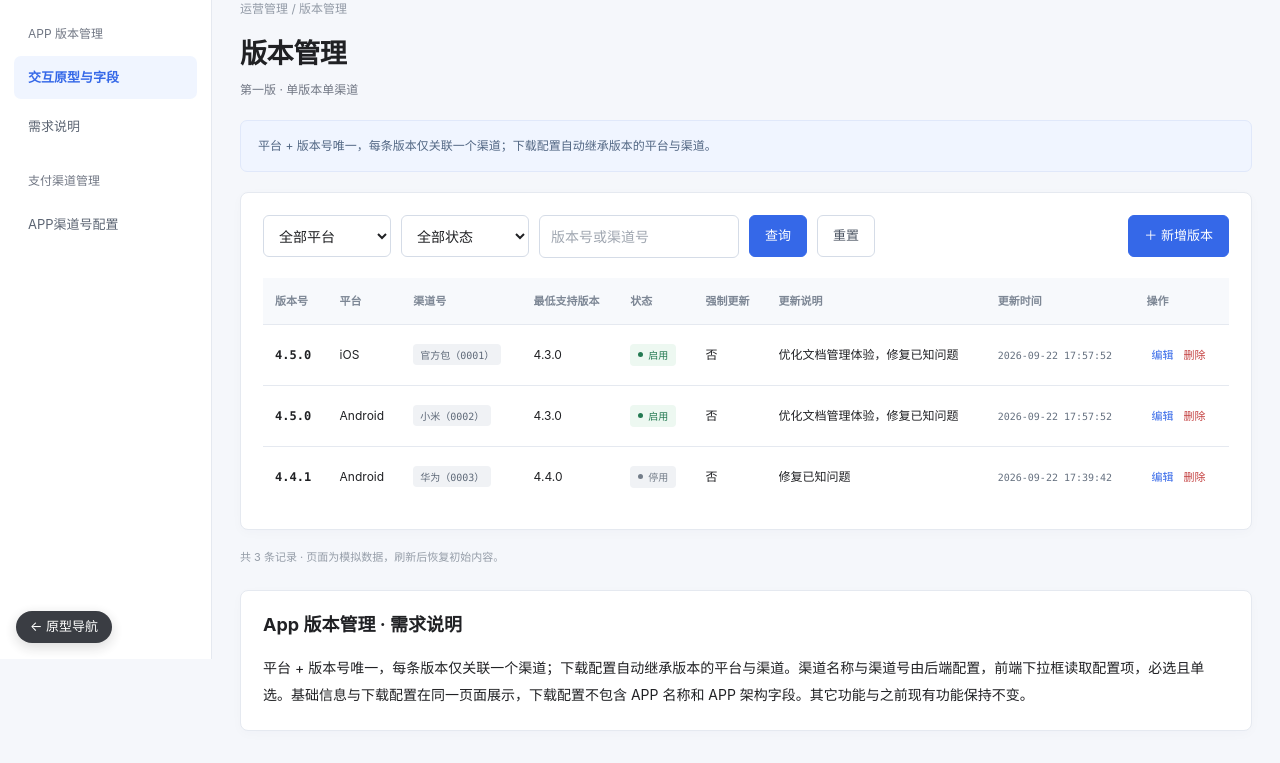
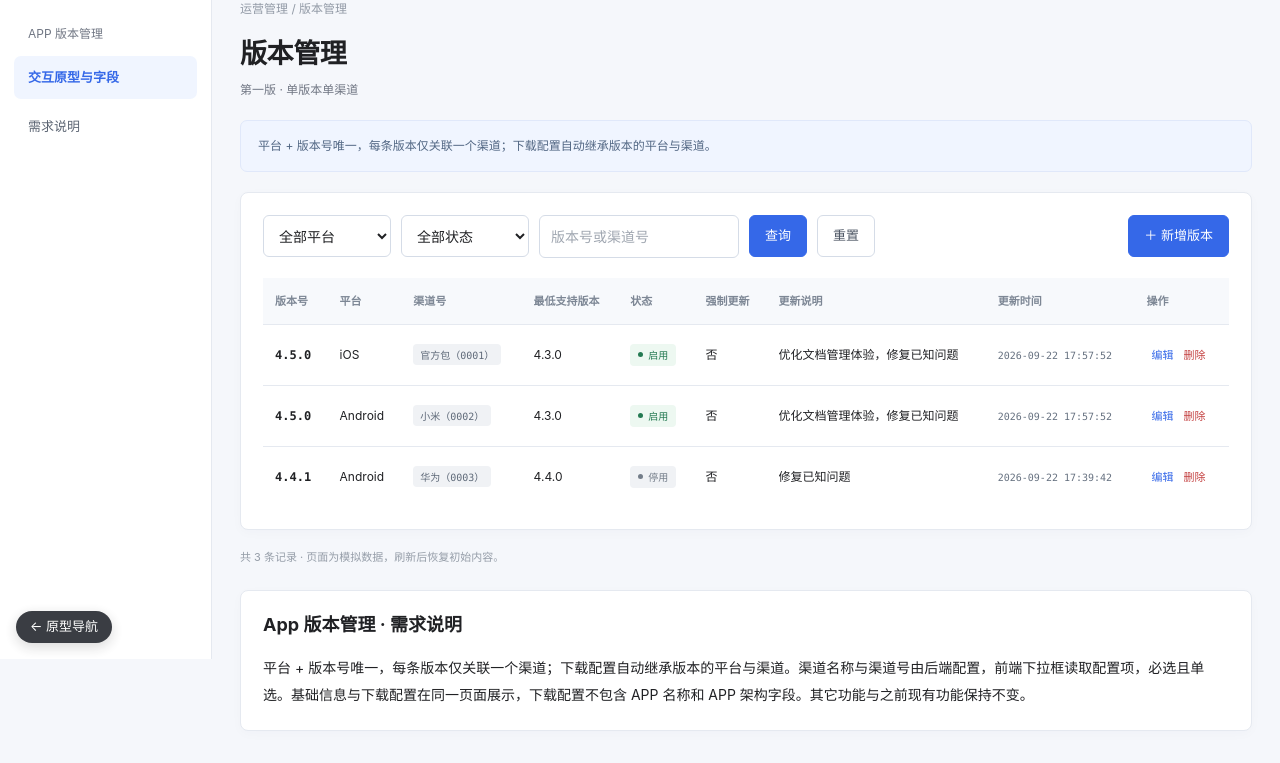
Before and after one commit to 4535027-source/Mullet-, a plain HTML site: page app-version-admin/index.html in a window 1280 px wide. Shown: the part 141-904 px from the top of the page. Drawn offline with Linux system fonts and the light colour scheme.

Commit message:
APP版本管理移除支付渠道入口；接入全站返回按钮

```diff
--- a/app-version-admin/index.html
+++ b/app-version-admin/index.html
@@ -27,16 +27,11 @@ html{scroll-padding-block:20px}body{overflow-wrap:break-word}.shell,.main,.conte
     <aside class="sidebar">
       <div><a class="logo" href="#prototype" aria-label="Mullet 首页">mullet<span>.</span></a><div class="logo-sub">MANAGEMENT<br>CONSOLE</div></div>
       <div class="nav-group">APP 版本管理</div>
-      <nav class="side-nav" aria-label="页面导航"><a class="active" href="#prototype" data-view="version">交互原型与字段</a><a href="#rules" data-view="version">需求说明</a></nav>
-      <div class="nav-group" style="margin-top:22px">支付渠道管理</div>
-      <nav class="side-nav" aria-label="支付渠道管理导航"><a href="#payment-channel" data-view="payment">APP渠道号配置</a></nav>
+      <nav class="side-nav" aria-label="页面导航"><a class="active" href="#prototype">交互原型与字段</a><a href="#rules">需求说明</a></nav>
     </aside>
     <main class="main">
       <header class="topbar"><div class="topbar-left"><span class="menu-icon">☰</span>运营管理</div><div class="topbar-right"><span class="prototype-badge">版本管理原型</span><span class="admin-name">Mullet 管理员</span></div></header>
       <nav class="subnav" aria-label="页内导航"><a class="active" href="#prototype">版本管理</a><a href="#field-guide">需求说明</a></nav>
-      <section id="paymentChannelView" hidden aria-label="支付渠道管理 · APP渠道号配置原型">
-        <iframe src="./payment-channel.html" title="支付渠道管理 · APP渠道号配置原型" style="display:block;width:100%;height:calc(100vh - 64px);border:0" loading="lazy"></iframe>
-      </section>
       <div class="content" id="prototype">
         <div class="breadcrumb">运营管理 / 版本管理</div>
         <div class="page-heading"><h1>版本管理</h1><p>第一版 · 单版本单渠道</p></div>
@@ -92,20 +87,6 @@ html{scroll-padding-block:20px}body{overflow-wrap:break-word}.shell,.main,.conte
     </main>
   </div>
   <div class="toast" id="toast" role="status" aria-live="polite" hidden></div>
-  <script>
-    // 侧边栏切换：#payment-channel 显示支付渠道原型，其余锚点显示版本管理原型
-    (function(){
-      const pay=document.getElementById('paymentChannelView'),ver=document.getElementById('prototype'),sub=document.querySelector('.subnav'),badge=document.querySelector('.prototype-badge');
-      function route(){
-        const isPay=location.hash==='#payment-channel';
-        pay.hidden=!isPay; ver.hidden=isPay; if(sub)sub.hidden=isPay;
-        if(badge)badge.textContent=isPay?'支付渠道管理原型':'版本管理原型';
-        document.querySelectorAll('.side-nav a').forEach(a=>a.classList.toggle('active',isPay?a.dataset.view==='payment':(a.getAttribute('href')===(location.hash||'#prototype'))||(!location.hash&&a.getAttribute('href')==='#prototype')));
-        if(isPay)window.scrollTo(0,0);
-      }
-      window.addEventListener('hashchange',route);route();
-    })();
-  </script>
   <script>
     "use strict";
     const byId=id=>document.getElementById(id);
@@ -194,8 +175,6 @@ html{scroll-padding-block:20px}body{overflow-wrap:break-word}.shell,.main,.conte
     window.addEventListener("beforeunload",event=>{if(!byId("editorView").hidden&&hasVersionChanges()){event.preventDefault();event.returnValue=""}});
     renderVersions();
   </script>
-<!-- 返回原型导航首页按钮（在 iframe 内嵌或 ?embed=1 时自动隐藏） -->
-<a id="protoHomeBtn" href="/" title="返回原型导航首页" style="position:fixed;left:16px;bottom:16px;z-index:9999;display:inline-flex;align-items:center;gap:6px;padding:8px 14px;border-radius:999px;background:#1f2329;color:#fff;font:13px/1.2 -apple-system,'PingFang SC','Microsoft YaHei',sans-serif;text-decoration:none;box-shadow:0 4px 14px rgba(0,0,0,.18);opacity:.88">← 原型导航</a>
-<script>(function(){var b=document.getElementById('protoHomeBtn');if(!b)return;var e=false;try{e=window.top!==window.self}catch(x){e=true}if(e||new URLSearchParams(location.search).get('embed')==='1')b.style.display='none';b.onmouseenter=function(){b.style.opacity='1'};b.onmouseleave=function(){b.style.opacity='.88'}})();</script>
+<script src="/assets/proto-home.js"></script>
 </body>
 </html>
```
